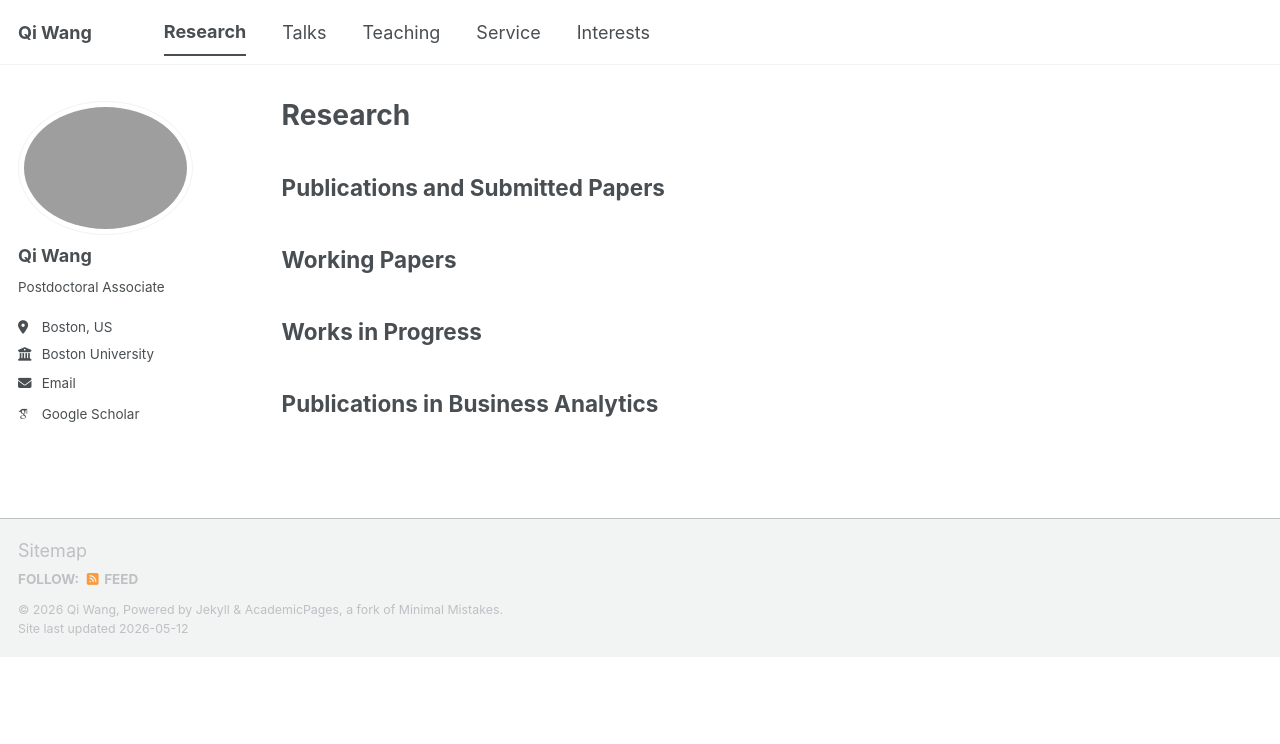
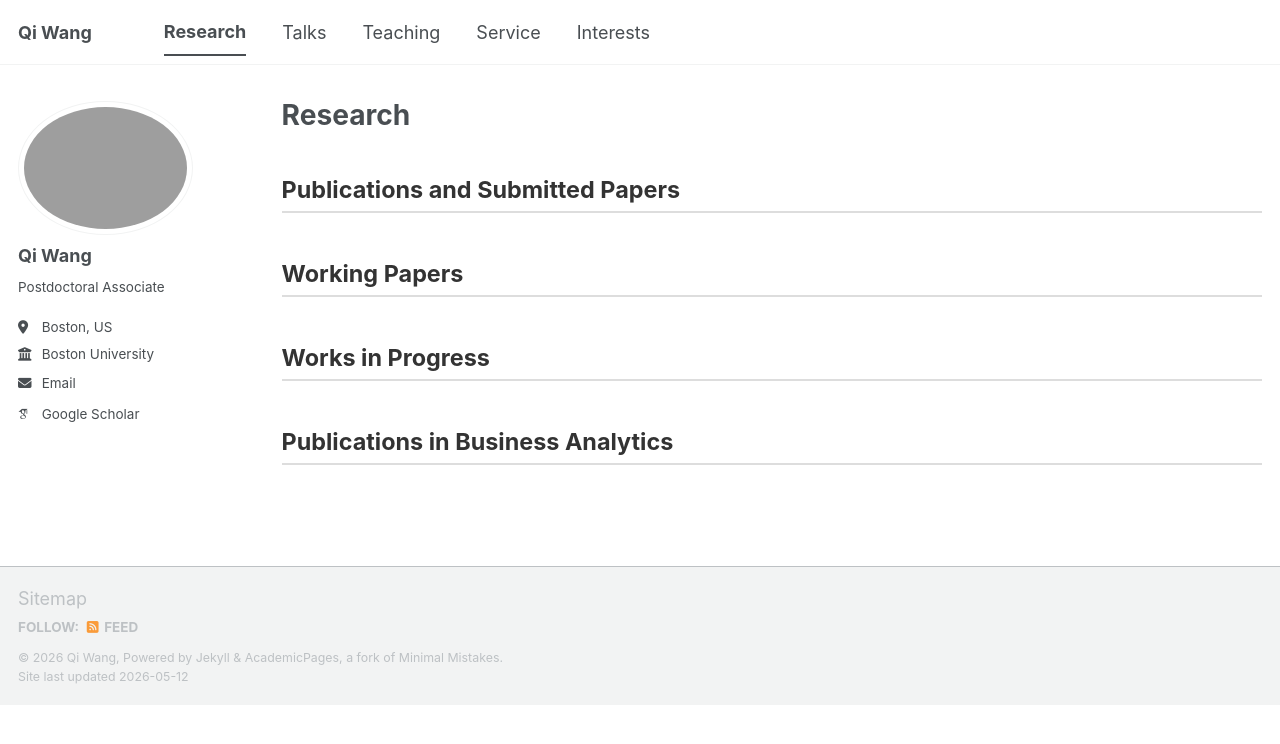
Before and after one commit to qiwang-katherine/qiwang-katherine.github.io, a Jekyll site: the page built from _pages/publications.html, in a window 1280 px wide. Shown: the top 744 px of the page. Built offline with Jekyll 4.4.1, drawn with Linux system fonts in a browser that asks for light colours; some web fonts are replaced; a script bundle is joined from its source files by our own code; library files that are not in the unit come from our copies.

Commit message:
Update main.scss

```diff
--- a/assets/css/main.scss
+++ b/assets/css/main.scss
@@ -76,3 +76,14 @@
   color: #555;
   font-style: italic;
 }
+
+/* Publication category titles */
+.pub-category-title {
+  font-size: 1.3em !important;
+  font-weight: 700 !important;
+  margin-top: 2em !important;
+  margin-bottom: 0.5em !important;
+  padding-bottom: 0.3em !important;
+  border-bottom: 2px solid #ddd !important;
+  color: #333 !important;
+}
```
